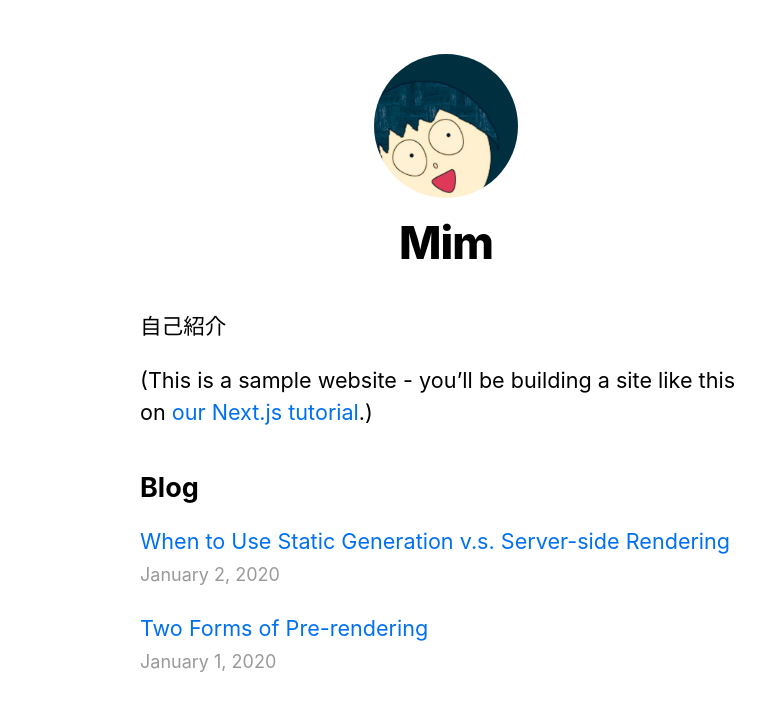
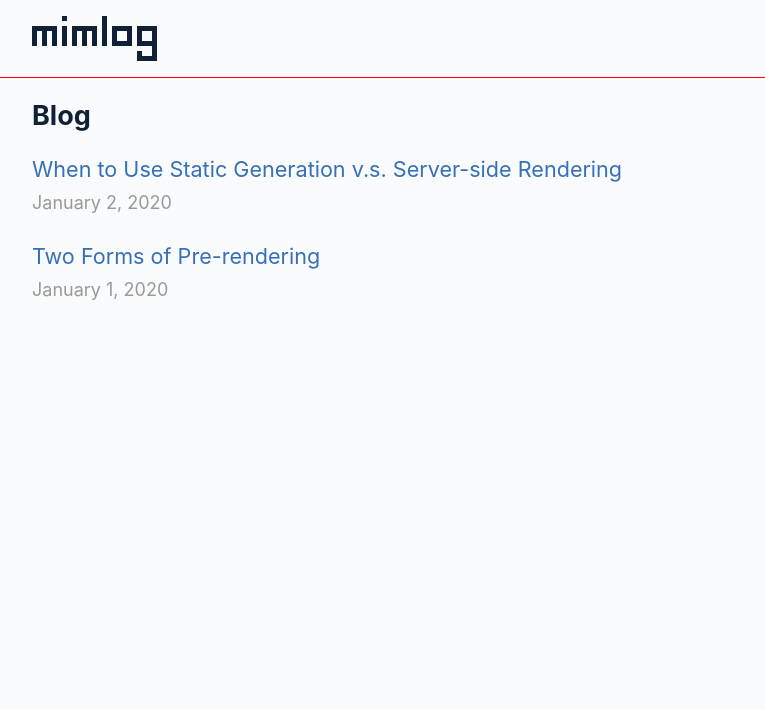
Before and after one commit to musyu36/mim-log, a Next.js app: page / in a window 1280 px wide. Shown: the top 710 px of the page, without its empty margins (194-959 px from the left). Built offline with nearby package versions, Linux system fonts and the light colour scheme.

Commit message:
styles: ヘッダ、メインのレイアウトを変更

```diff
--- a/components/layout.module.css
+++ b/components/layout.module.css
@@ -1,18 +1,18 @@
 .container {
-  max-width: 36rem;
+  max-width: 48rem;
   padding: 0 1rem;
-  margin: 3rem auto 6rem;
+  margin: 0 auto;
 }
 
 .header {
-  display: flex;
-  flex-direction: column;
-  align-items: center;
+  padding: 16px 0;
+  height: auto;
+  border-bottom: 1px solid red;
 }
 
 .headerImage {
-  width: 6rem;
-  height: 6rem;
+  width: 125px;
+  height: 45px;
 }
 
 .headerHomeImage {
--- a/components/layout.tsx
+++ b/components/layout.tsx
@@ -2,14 +2,13 @@
 import Head from 'next/head'
 import styles from './layout.module.css'
 import utilStyles from '../styles/utils.module.css'
-import Link from 'next/link'
 
 const name = 'Mim'
-export const siteTitle = "Mim Log"
+export const siteTitle = "mimlog"
 
 export default function Layout({ children, home }: { children: React.ReactNode, home?: boolean}) {
     return (
-        <div className={styles.container}>
+        <>
             <Head>
                 <link rel="icon" href="/favicon.ico" />
                 <meta
@@ -26,42 +25,19 @@ export default function Layout({ children, home }: { children: React.ReactNode,
                 <meta name="twitter:card" content="summary_large_image" />
             </Head>
             <header className={styles.header}>
-                {home ? (
-                    <>
+                <div className={styles.container}>
+                    <h1 className={utilStyles.heading2Xl}>
                         <img
-                            src="/images/profile.jpg"
-                            className={`${styles.headerHomeImage} ${utilStyles.borderCircle}`}
+                            src="/images/logo.jpg"
+                            className={`${styles.headerImage}`}
                             alt={name}
                         />
-                        <h1 className={utilStyles.heading2Xl}>{name}</h1>
-                    </>
-                ) : (
-                        <>
-                            <Link href="/">
-                                <a>
-                                    <img
-                                        src="/images/profile.jpg"
-                                        className={`${styles.headerImage} ${utilStyles.borderCircle}`}
-                                        alt={name}
-                                    />
-                                </a>
-                            </Link>
-                            <h2 className={utilStyles.headingLg}>
-                                <Link href="/">
-                                    <a className={utilStyles.colorInherit}>{name}</a>
-                                </Link>
-                            </h2>
-                        </>
-                    )}
+                    </h1>
+                </div>
             </header>
-            <main>{children}</main>
-            {!home && (
-                <div className={styles.backToHome}>
-                    <Link href="/">
-                        <a>← Back to home</a>
-                    </Link>
-                </div>
-            )}
-        </div>
+            <div className={styles.container}>
+                <main>{children}</main>
+            </div>
+        </>
     );
 }
--- a/pages/index.tsx
+++ b/pages/index.tsx
@@ -20,13 +20,6 @@ export default function Home({
       <Head>
         <title>{siteTitle}</title>
       </Head>
-      <section className={utilStyles.headingMd}>
-        <p>自己紹介</p>
-        <p>
-          (This is a sample website - you’ll be building a site like this on{' '}
-          <a href="https://nextjs.org/learn">our Next.js tutorial</a>.)
-        </p>
-      </section>
       <section className={`${utilStyles.headingMd} ${utilStyles.padding1px}`}>
         <h2 className={utilStyles.headingLg}>Blog</h2>
         <ul className={utilStyles.list}>
--- a/styles/global.css
+++ b/styles/global.css
@@ -6,6 +6,8 @@ body {
     Ubuntu, Cantarell, Fira Sans, Droid Sans, Helvetica Neue, sans-serif;
   line-height: 1.6;
   font-size: 18px;
+  background-color: #fafbfc;
+  color: #102137;
 }
 
 * {
@@ -13,7 +15,7 @@ body {
 }
 
 a {
-  color: #0070f3;
+  color: #366fba;
   text-decoration: none;
 }
 
--- a/styles/utils.module.css
+++ b/styles/utils.module.css
@@ -1,9 +1,5 @@
 .heading2Xl {
-  font-size: 2.5rem;
-  line-height: 1.2;
-  font-weight: 800;
-  letter-spacing: -0.05rem;
-  margin: 1rem 0;
+  margin: 0;
 }
 
 .headingXl {
```
Also changed, not shown: public/images/logo.jpg (added).
